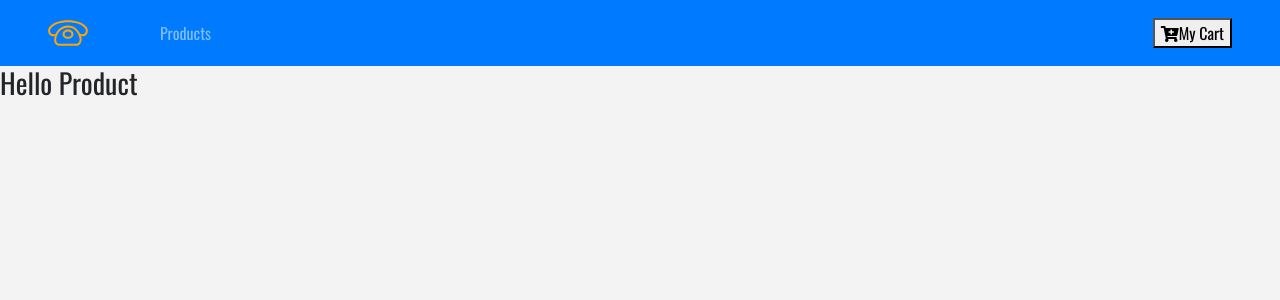
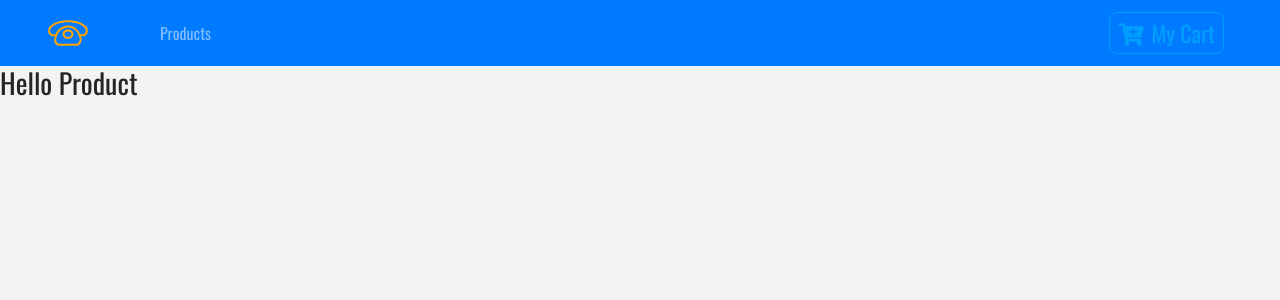
Before and after one commit to Poojaaaa/E-commerce, a React (Create React App) app: page / in a window 1280 px wide. Shown: the top 300 px of the page. Built offline with nearby package versions, Linux system fonts and the light colour scheme.

Commit message:
adding styled component

```diff
--- a/package.json
+++ b/package.json
@@ -7,7 +7,8 @@
     "react": "^16.8.2",
     "react-dom": "^16.8.2",
     "react-router-dom": "^4.3.1",
-    "react-scripts": "2.1.5"
+    "react-scripts": "2.1.5",
+    "styled-components": "^4.1.3"
   },
   "scripts": {
     "start": "react-scripts start",
--- /dev/null
+++ b/src/components/Button.js
@@ -0,0 +1,21 @@
+import styled from "styled-components";
+
+export const ButtonContainer = styled.button`
+  text-transform: capitalize;
+  font-size: 1.4rem;
+  background: transparent;
+  border: 0.05rem solid var(--lightBlue);
+  color: var(--lightBlue);
+  border-radius: 0.5rem;
+  padding: 0.2rem 0.5rem;
+  cursor: pointer;
+  margin: 0.2rem 0.5rem 0.2rem 0;
+  transition: all 0.5s ease-in-out;
+  &:hover{
+    background: var(--lightBlue);
+    color: var(--mainBlue)
+  }
+  &:focus{
+    outline: none;
+  }
+`;
--- a/src/components/Navbar.js
+++ b/src/components/Navbar.js
@@ -1,6 +1,8 @@
 import React, { Component } from "react";
 import { Link } from "react-router-dom";
 import logo from "../logo.svg";
+import styled from "styled-components";
+import { ButtonContainer } from "./Button";
 
 export default class Navbar extends Component {
   render() {
@@ -21,10 +23,12 @@
           </li>
         </ul>
         <Link to="/cart" className="ml-auto">
-            <button>
-              <i className="fas fa-cart-plus"></i>
+          <ButtonContainer>
+            <span className="mr-2">
+              <i className="fas fa-cart-plus" />
+            </span>
             My Cart
-            </button>
+          </ButtonContainer>
         </Link>
       </nav>
     );
```
Also changed, not shown: 1 other file (tests, documents, lock files or other folders). Lines whose indentation alone changed are shown as unchanged.
